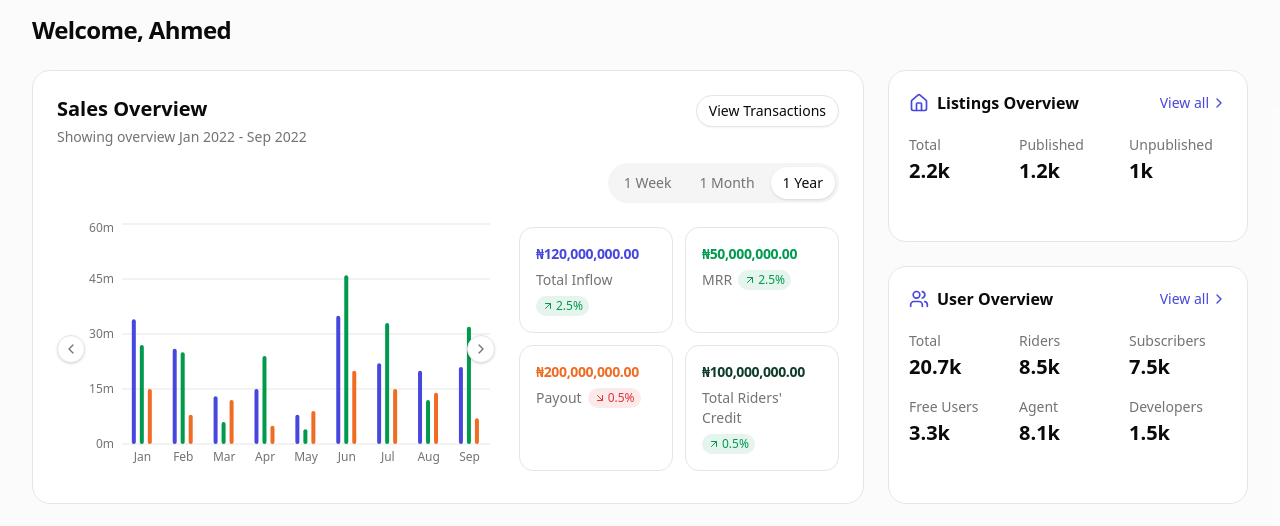
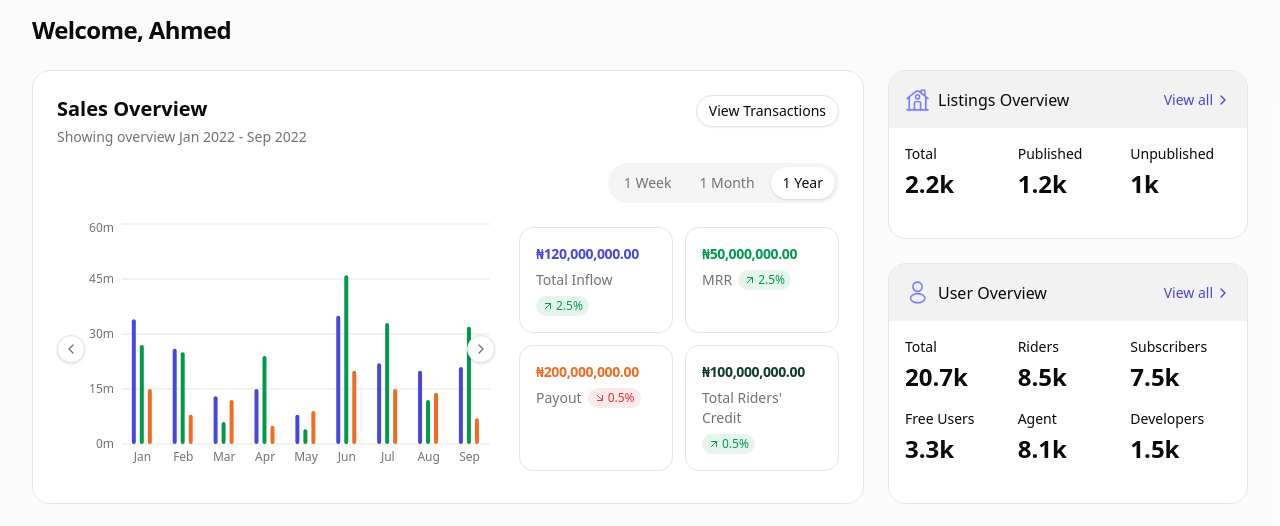
Before and after one commit to calebbenjin/expert-listing-test-app, a Next.js app: page / in a window 1280 px wide. Shown: the part 148-674 px from the top of the page. Built offline with nearby package versions, Linux system fonts and the light colour scheme; a web font is replaced by a local one.

Commit message:
feat: use image icons in overview summary cards

```diff
--- a/src/components/dashboard/overview-summary-card.tsx
+++ b/src/components/dashboard/overview-summary-card.tsx
@@ -1,16 +1,17 @@
 "use client";
 
 import { memo } from "react";
+import Image from "next/image";
 import Link from "next/link";
-import { ChevronRight, Home, Users } from "lucide-react";
+import { ChevronRight } from "lucide-react";
 
 import { Button } from "@/components/ui/button";
 import { OverviewSummarySkeleton } from "@/components/dashboard/skeletons";
 import { useOverviewSummary } from "@/hooks/queries/use-overview-summary";
 
 const icons = {
-  "listings-overview": Home,
-  "user-overview": Users,
+  "listings-overview": "/icons/solar_home-linear.png",
+  "user-overview": "/icons/profile-icon.png",
 } as const;
 
 function OverviewSummaryCardImpl({
@@ -19,7 +20,7 @@ function OverviewSummaryCardImpl({
   endpoint: "listings-overview" | "user-overview";
 }) {
   const { data, isPending, isError, refetch } = useOverviewSummary(endpoint);
-  const Icon = icons[endpoint];
+  const iconSrc = icons[endpoint];
 
   if (isPending) return <OverviewSummarySkeleton />;
 
@@ -35,11 +36,17 @@ function OverviewSummaryCardImpl({
   }
 
   return (
-    <div className="rounded-2xl border border-border bg-card p-5 transition-shadow hover:shadow-sm">
-      <div className="flex items-center justify-between">
+    <div className="rounded-2xl border border-border bg-card transition-shadow hover:shadow-sm">
+      <div className="flex items-center justify-between bg-foreground/5 p-4 rounded-t-2xl">
         <div className="flex items-center gap-2">
-          <Icon className="size-5 text-info" />
-          <h3 className="font-semibold">{data.title}</h3>
+          <Image
+            src={iconSrc}
+            alt=""
+            width={25}
+            height={25}
+            className="opacity-70"
+          />
+          <h3 className="font-medium text-base">{data.title}</h3>
         </div>
         <Link
           href={data.href}
@@ -49,11 +56,11 @@ function OverviewSummaryCardImpl({
           <ChevronRight className="size-4" />
         </Link>
       </div>
-      <div className="mt-5 grid grid-cols-3 gap-x-3 gap-y-4">
+      <div className="grid grid-cols-3 gap-x-3 gap-y-4 p-4">
         {data.metrics.map((metric) => (
           <div key={metric.label}>
-            <p className="text-sm text-muted-foreground">{metric.label}</p>
-            <p className="mt-0.5 text-xl font-semibold">{metric.value}</p>
+            <p className="text-sm">{metric.label}</p>
+            <p className="mt-1 text-2xl font-semibold">{metric.value}</p>
           </div>
         ))}
       </div>
```
